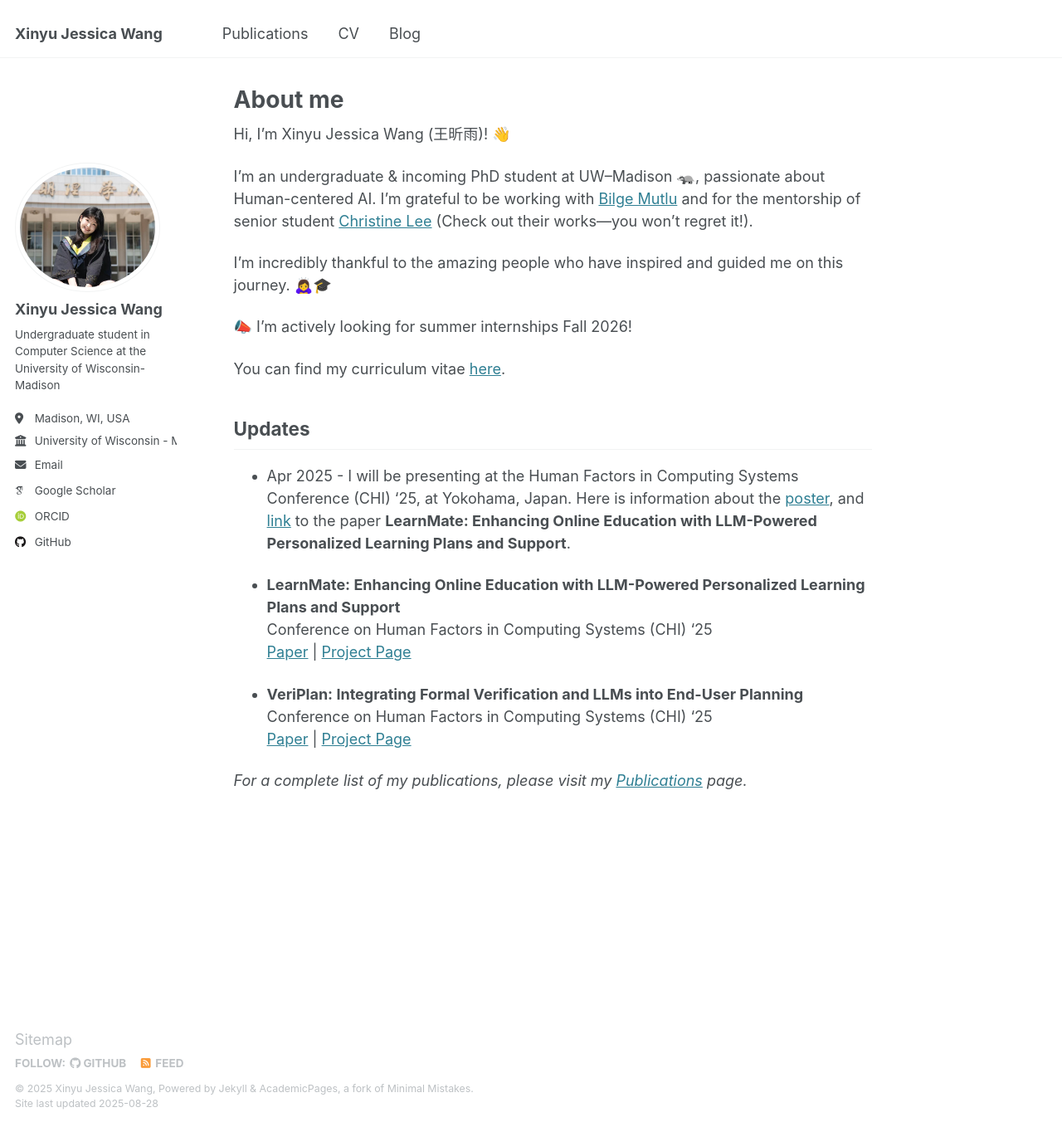
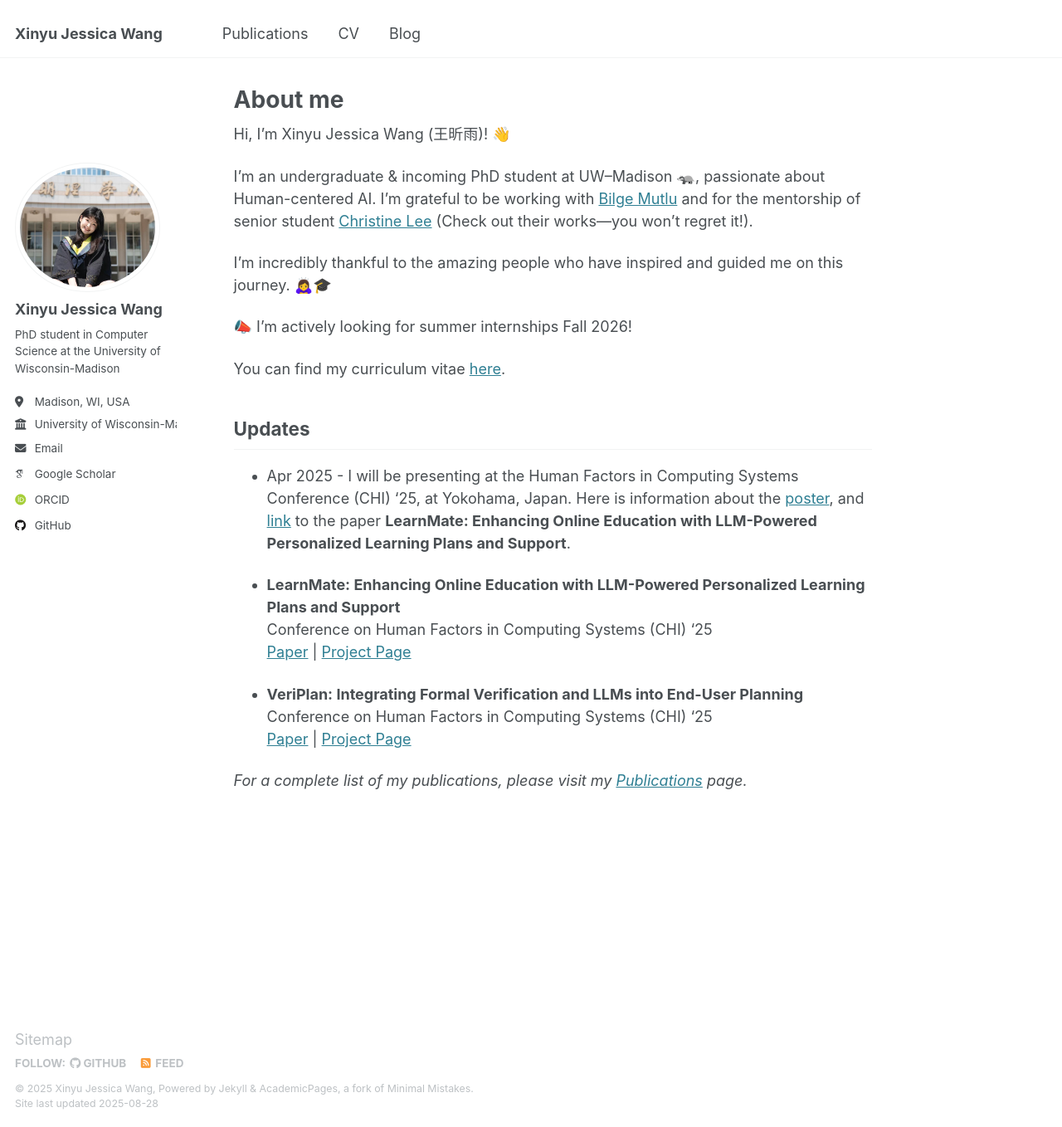
Before and after one commit to xwang2775/xwang2775.github.io, a Jekyll site: the page built from _pages/about.md, in a window 1280 px wide and 1358 px high. Shown: the whole window at 83% size. Built offline with Jekyll 4.4.1, drawn with Linux system fonts in a browser that asks for light colours; some web fonts are replaced.

Commit message:
update profile figures

```diff
--- a/_config.yml
+++ b/_config.yml
@@ -25,9 +25,9 @@ author:
   avatar           : "profile.png"
   name             : "Xinyu Jessica Wang"
   pronouns         : # example: "she/her"
-  bio              : "Undergraduate student in Computer Science at the University of Wisconsin-Madison"
+  bio              : "PhD student in Computer Science at the University of Wisconsin-Madison"
   location         : "Madison, WI, USA"
-  employer         : "University of Wisconsin - Madison"
+  employer         : "University of Wisconsin-Madison"
   uri              : # URL
   email            : "xwang2775@wisc.edu"
 
```
